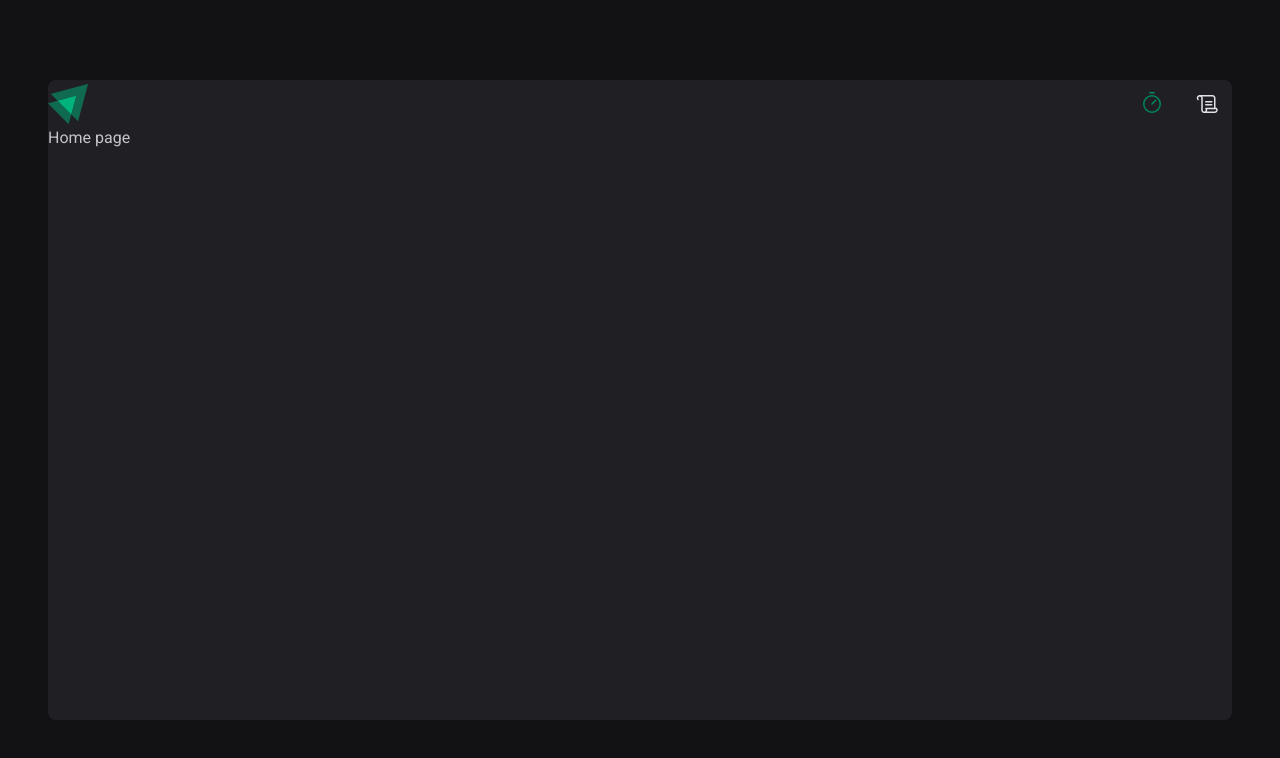
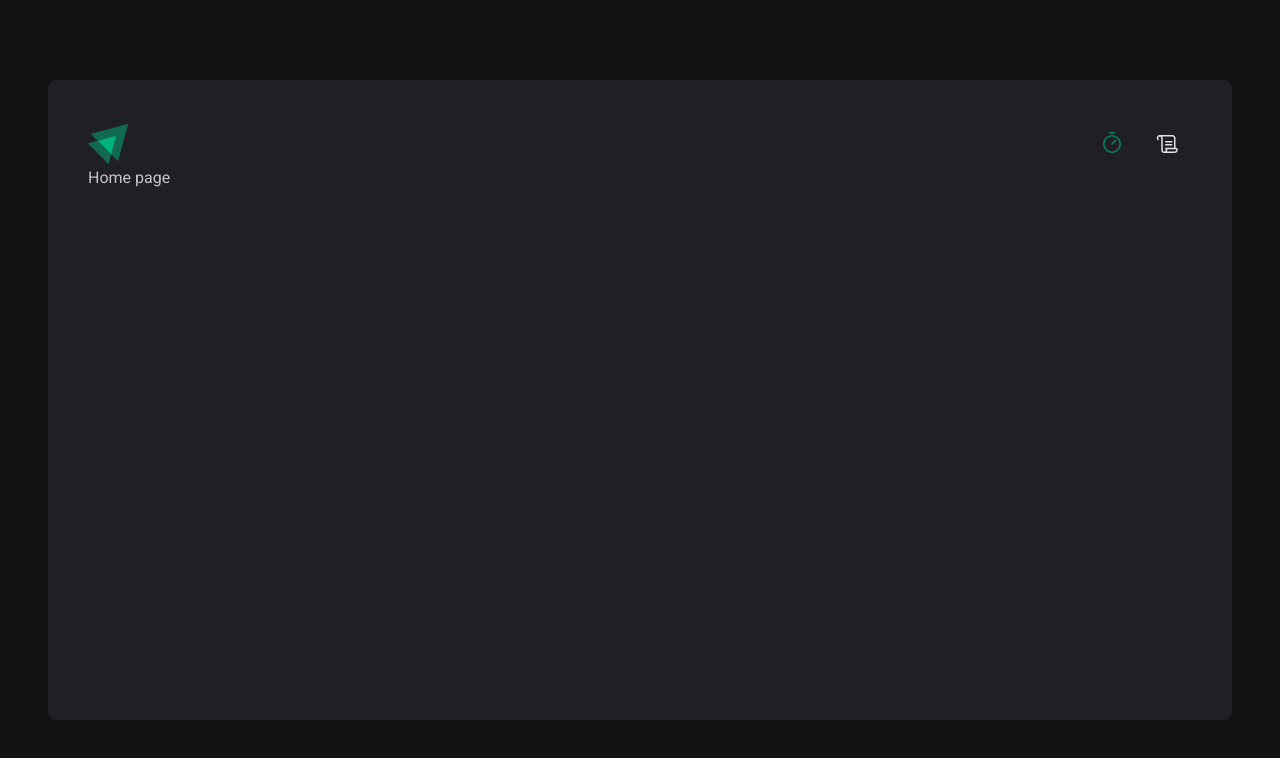
Before and after one commit to humbertoromanojr/pomodoro-time, a React (Vite) app: page / in a window 1280 px wide. Shown: the top 758 px of the page. Built offline with nearby package versions, Linux system fonts and the light colour scheme.

Commit message:
Update defaultLayout

```diff
--- a/src/layouts/DefaultLayout/styles.ts
+++ b/src/layouts/DefaultLayout/styles.ts
@@ -4,6 +4,7 @@ export const LayoutContainer = styled.div`
   max-width: 74rem;
   height: calc(100vh - 10rem);
   margin: 5rem auto;
+  padding: 2.5rem;
 
   background: ${(props) => props.theme['gray-800']};
   border-radius: 8px;
```
